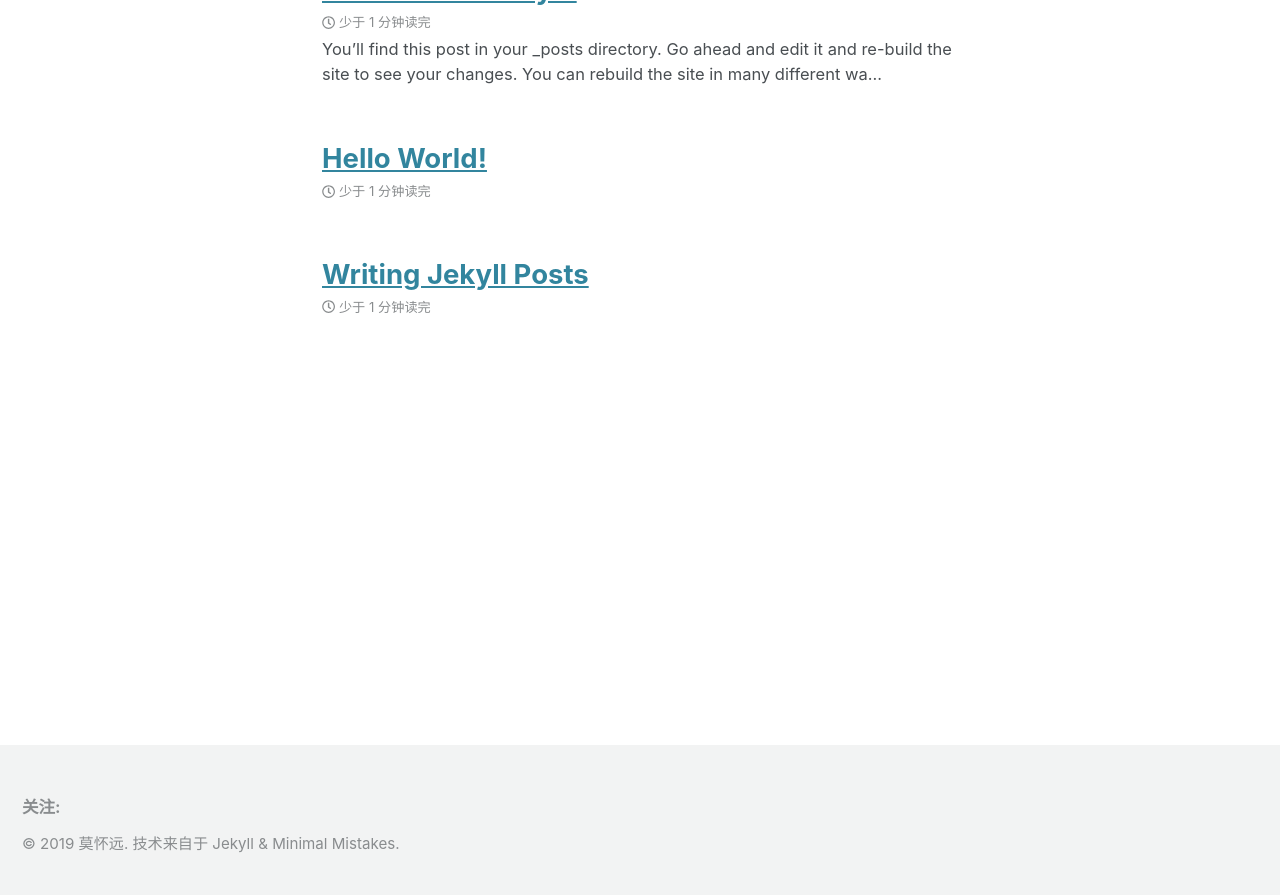
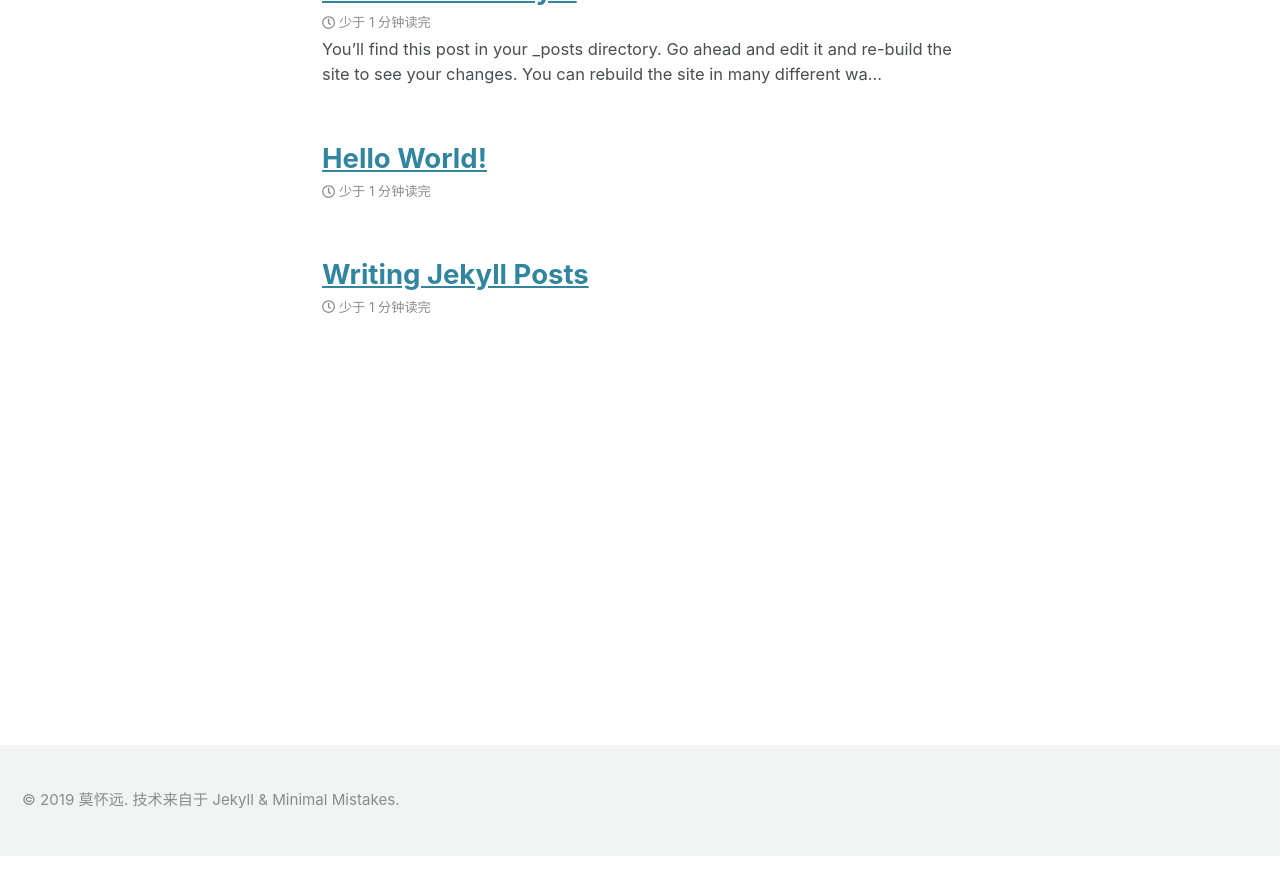
Before and after one commit to kuangyl0212/kuangyl0212.github.io.bak, a Jekyll site: the page built from index.html, in a window 1280 px wide and 900 px high, scrolled down 222 px. Shown: the top 895 px of the window. Built offline with Jekyll 4.4.1, drawn with Linux system fonts in a browser that asks for light colours; cached includes are drawn as plain includes; nearby versions of some CDN libraries; the list of posts is cut into pages by our own code; after the commit the page ends 1078 px from its top, so only the background shows below that.

Commit message:
update footer

```diff
--- a/_includes/footer.html
+++ b/_includes/footer.html
@@ -1,7 +1,7 @@
 <div class="page__footer-follow">
   <ul class="social-icons">
     {% if site.data.ui-text[site.locale].follow_label %}
-      <li><strong>{{ site.data.ui-text[site.locale].follow_label }}</strong></li>
+      <!-- <li><strong>{{ site.data.ui-text[site.locale].follow_label }}</strong></li> -->
     {% endif %}
 
     {% if site.footer.links %}
```
